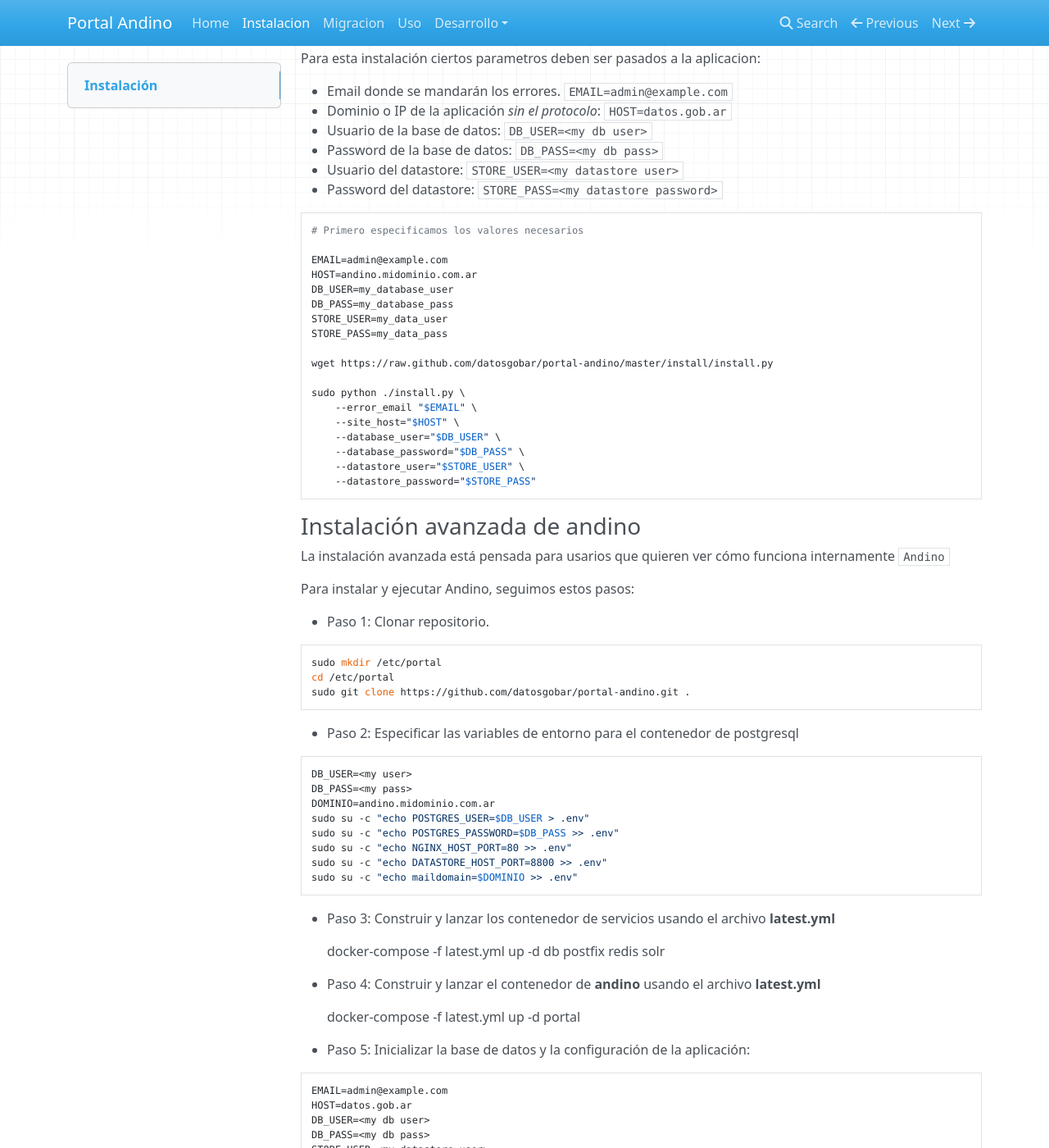
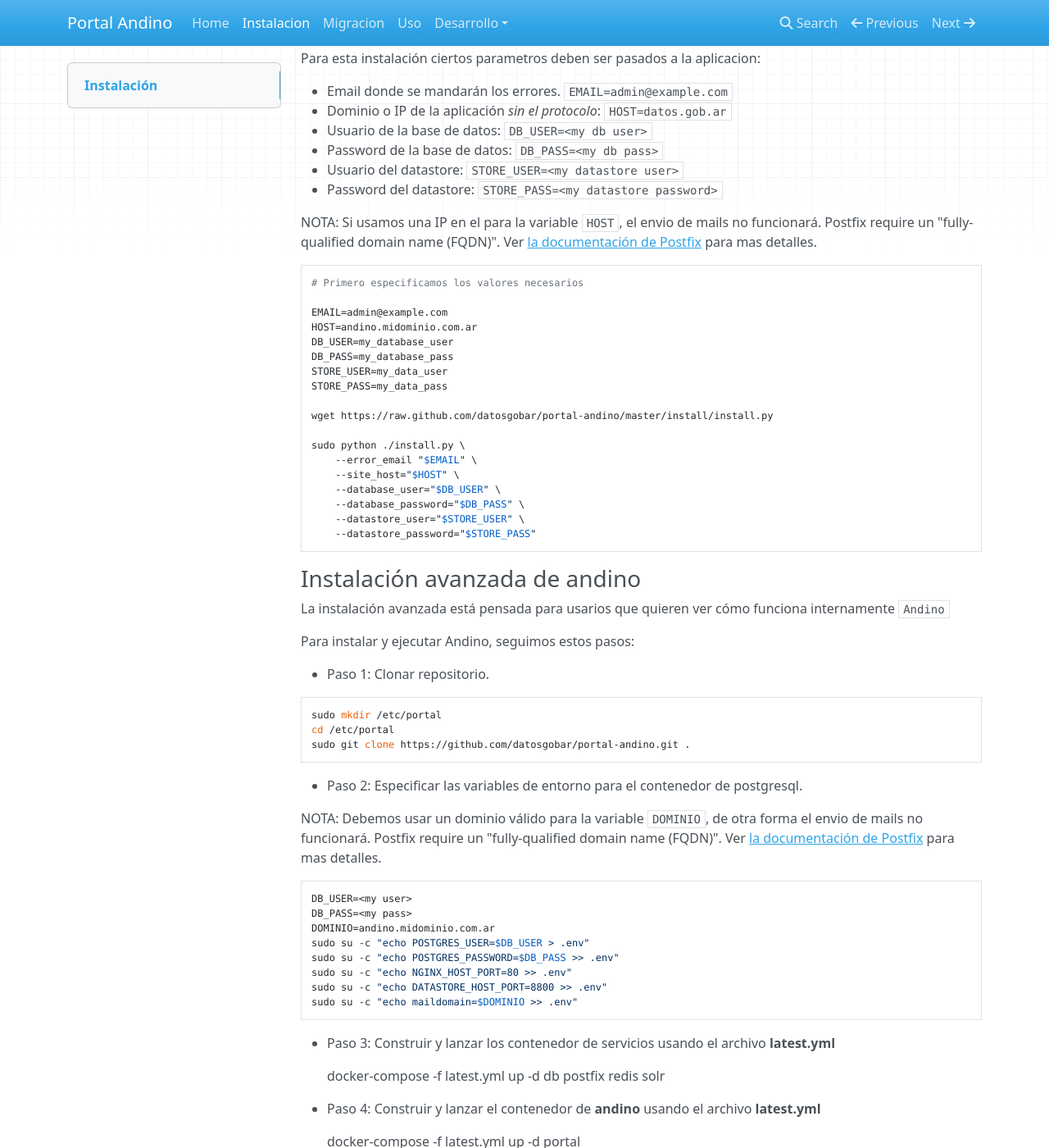
Before and after one commit to datosgobar/portal-andino, an MkDocs documentation site: the page built from docs/setup/install.md, in a window 1280 px wide and 1400 px high, scrolled down 599 px. Shown: the whole window at 82% size. Built offline with MkDocs 1.6.1, drawn with Linux system fonts in a browser that asks for light colours; nearby versions of some CDN libraries; old or Windows-style settings are respelled for this version of MkDocs.

Commit message:
Agrego nota sobre el envio de mails
refs:#89
refs:#91

````diff
--- a/docs/setup/install.md
+++ b/docs/setup/install.md
@@ -27,6 +27,9 @@
 + Password de la base de datos: `DB_PASS=<my db pass>`
 + Usuario del datastore: `STORE_USER=<my datastore user>`
 + Password del datastore: `STORE_PASS=<my datastore password>`
+
+NOTA: Si usamos una IP en el para la variable `HOST`, el envio de mails no funcionará.
+Postfix require un "fully-qualified domain name (FQDN)". Ver [la documentación de Postfix](http://www.postfix.org/postconf.5.html#myhostname) para mas detalles.
 
 ```bash
 # Primero especificamos los valores necesarios
@@ -62,7 +65,11 @@
 cd /etc/portal
 sudo git clone https://github.com/datosgobar/portal-andino.git .
 ```
-+ Paso 2: Especificar las variables de entorno para el contenedor de postgresql
++ Paso 2: Especificar las variables de entorno para el contenedor de postgresql.
+
+NOTA: Debemos usar un dominio válido para la variable `DOMINIO`, de otra forma el envio de mails no funcionará.
+Postfix require un "fully-qualified domain name (FQDN)". Ver [la documentación de Postfix](http://www.postfix.org/postconf.5.html#myhostname) para mas detalles.
+
 
 ```bash
 DB_USER=<my user>
````
